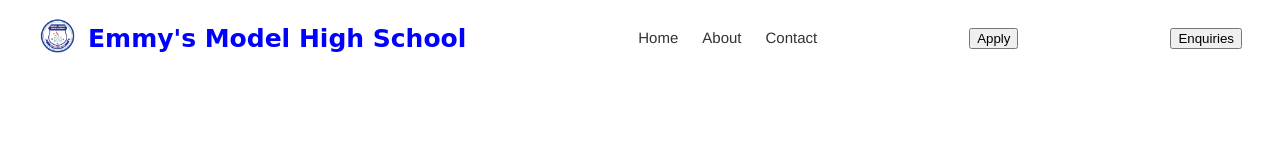
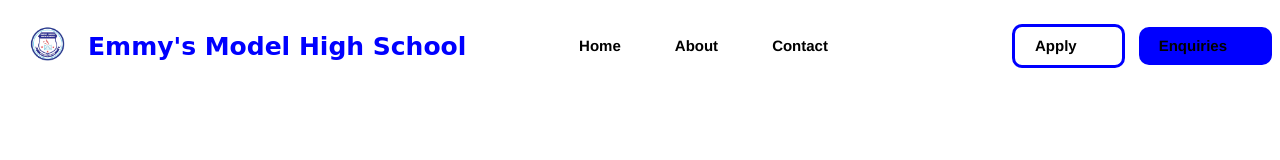
Before and after one commit to BobtoneCODEX/Emmys-Model-web, a plain HTML site: page index.html in a window 1280 px wide. Drawn offline with Linux system fonts and the light colour scheme.

Commit message:
style.css updated

```diff
--- a/index.html
+++ b/index.html
@@ -1,4 +1,68 @@
 <!DOCTYPE html>
+<html>
+<head>
+
+  <title>Emmy's Model High School</title>
+  <link rel="stylesheet" href="style.css">
+</head>
+<body>
+  <nav class="navbar">
+    <div class="navdiv">
+       <div class="logo">
+        <img src="assets/Logo.png" alt="School Logo">
+         <a href="#">Emmy's Model High School</a>
+       </div>
+          <ul>
+            <li><a href="#">Home</a></li>
+            <li><a href="#">About</a></li>
+            <li><a href="#">Contact</a></li>
+            <button class="btn1"><a href="#">Apply</a></button>
+            <button class="btn2"><a href="#">Enquiries</a></button>
+          </ul>
+       </div>
+     </div>
+  </nav>
+</body>
+</html>
+
+
+
+
+
+
+
+
+
+
+
+
+
+
+
+
+
+
+
+
+
+
+
+
+
+
+
+
+
+
+
+
+
+
+
+
+
+
+<!-- <!DOCTYPE html>
 <html>
 <head>
     <title>EMMY'S MODEL HIGH SCHOOL</title>
@@ -11,16 +75,20 @@
     <img src="assets/Logo.png" alt="School Logo">
     <span>Emmy's Model High School</span>
   </div>
-<nav class="navbar">
-<a href="">Home</a>
-<a href="">About</a>
-<a href="">Contact</a>
-  </nav>
- <button>Apply</button>
- <button>Enquiries</button>
+
+  <div class="navdiv">
+<ul>
+  <li><a href="#">Home</a></li>
+  <li><a href="#">About</a></li>
+  <li><a href="#">Contact Us</a></li>
+</ul>
+</div>
+
+ <button class="btn1">Apply</button>
+ <button class="btn2">Enquiries</button>
 </header>
 
 
     <script src="script.js"></script>
 </body>
-</html>
+</html> -->
--- a/style.css
+++ b/style.css
@@ -1,36 +1,180 @@
+.navbar a,
+.logo a{
+  text-decoration: none ;
+}
+
 .logo {
-  display: flex;
-  align-items: center;
-  gap: 0.5rem;
-  font-weight: bold;
+  display: flex;          /* puts logo image + text side by side */
+  align-items: center;    /* aligns them vertically in the middle */
+  gap: 10px;              /* small space between image and text */
+}
+
+
+.logo a {
   font-size: 25px;
-  color: blue;
+  font-weight: 600;
+  color: black;
+
   font-family: 'Pacifico', cursive;
+  text-decoration: none;  /* removes underline */
 }
+
+
 
 .logo img {
   width: 40px;
   height: 40px;
 }
 
-.header {
+.navbar a{
+  color: black;
+  font-family: 'Franklin Gothic Medium', 'Arial Narrow', Arial, sans-serif;
+  font-size: 15px;
+  font-weight: bold;
+  margin-right: 25px;
+}
+
+.navdiv{
   display: flex;
   align-items: center;
-  justify-content: space-between; /* logo left, nav right */
-  padding: 10px 30px; /* optional spacing */
-  background: #fff; /* or your background */
+  justify-content: space-between;
 }
 
-.logo {
+
+
+.logo img {
+  width: 40px;
+  height: 40px;
+  margin-right: 10px;
+  margin-left: 20px;
+
+}
+
+.logo a {
+  font-size: 25px;
+  font-weight: 600;
+  color: blue;
+  font-family: 'Pacifico', cursive;
+}
+li{
+  list-style: none;
+  display: inline-block;
+
+}
+
+li {
+  color: black;
+  font-size: 15px;
+  font-weight: bold;
+  margin-right: 25px;
+}
+
+
+.btn1 {
+  background: none;
+  border: 3px solid blue;
+  color: blue;
+  padding: 10px 20px;
+  border-radius: 10px;
+  cursor: pointer;
+  font-family: 'Franklin Gothic Medium', 'Arial Narrow', Arial, sans-serif;
+  font-size: 16px;
+  font-weight: bold;
+   margin-left: 130px;
+}
+
+.btn2 {
+  background-color: blue;
+  color: white;
+  border: none;
+  padding: 10px 20px;
+  border-radius: 10px;
+  cursor: pointer;
+  font-family: 'Franklin Gothic Medium', 'Arial Narrow', Arial, sans-serif;
+  font-size: 16px;
+  font-weight: bold;
+  justify-content: flex-end;
+  margin-left: 10px;
+
+}
+
+
+
+
+
+
+
+
+
+
+
+
+
+
+
+
+
+
+
+
+
+
+
+
+
+
+/* .nav-actions {
+  display: flex;
+  align-items: center;
+  gap: 340px;
+}
+
+.navbar {
+  display: flex;
+  justify-content: center;
+  flex: 1;
+  gap: 30px;
+}
+
+.navbar a {
+  text-decoration: none;
+  color: #333;
+  font-family: 'Franklin Gothic Medium', 'Arial Narrow', Arial, sans-serif;
+  font-size: 17px;
+  font-weight: bold;
+}
+
+.btn-group {
   display: flex;
   align-items: center;
   gap: 10px;
 }
 
-.navbar a {
-  margin-left: 20px; /* spacing between links */
-  text-decoration: none;
-  color: #333;
+.btn1 {
+  background: none;
+  border: 3px solid blue;
+  color: blue;
+  padding: 10px 20px;
+  border-radius: 10px;
+  cursor: pointer;
   font-family: 'Franklin Gothic Medium', 'Arial Narrow', Arial, sans-serif;
-  font-size: 15px;
+  font-size: 16px;
+  font-weight: bold;
+   margin-left: 130px;
 }
+
+.btn2 {
+  background-color: blue;
+  color: white;
+  border: none;
+  padding: 10px 20px;
+  border-radius: 10px;
+  cursor: pointer;
+  font-family: 'Franklin Gothic Medium', 'Arial Narrow', Arial, sans-serif;
+  font-size: 16px;
+  font-weight: bold;
+  justify-content: flex-end;
+  margin-left: 10px;
+
+}
+  */
```
